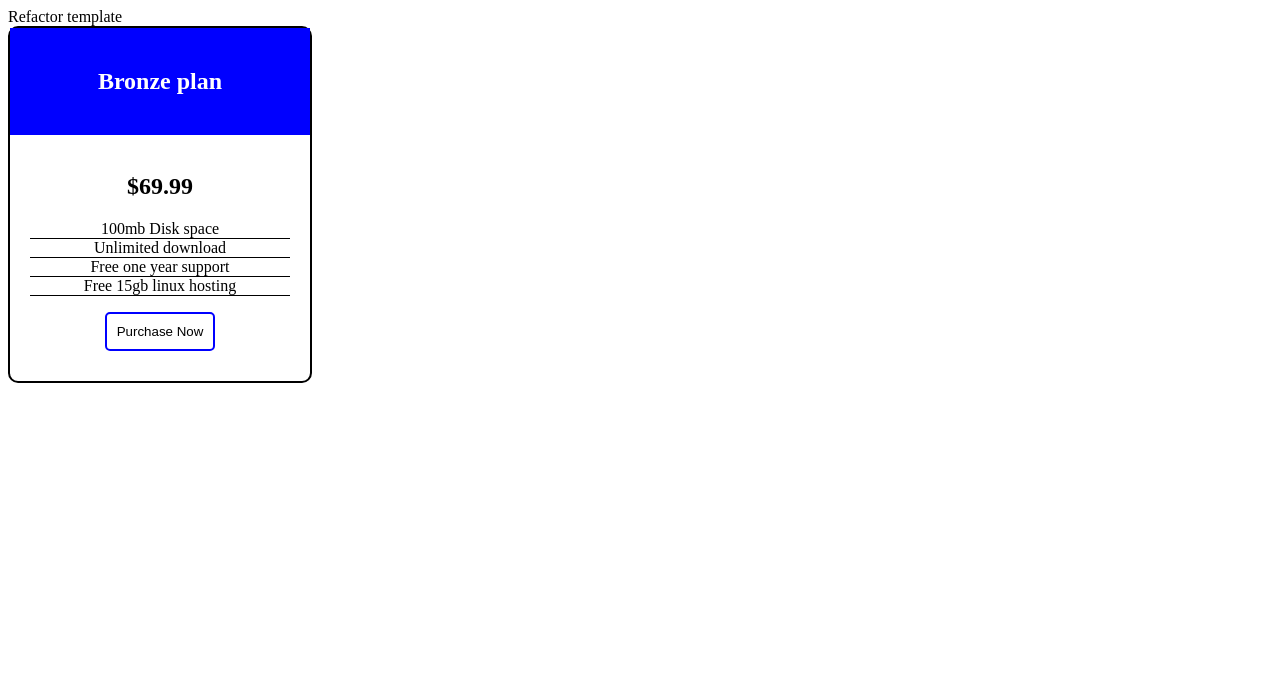
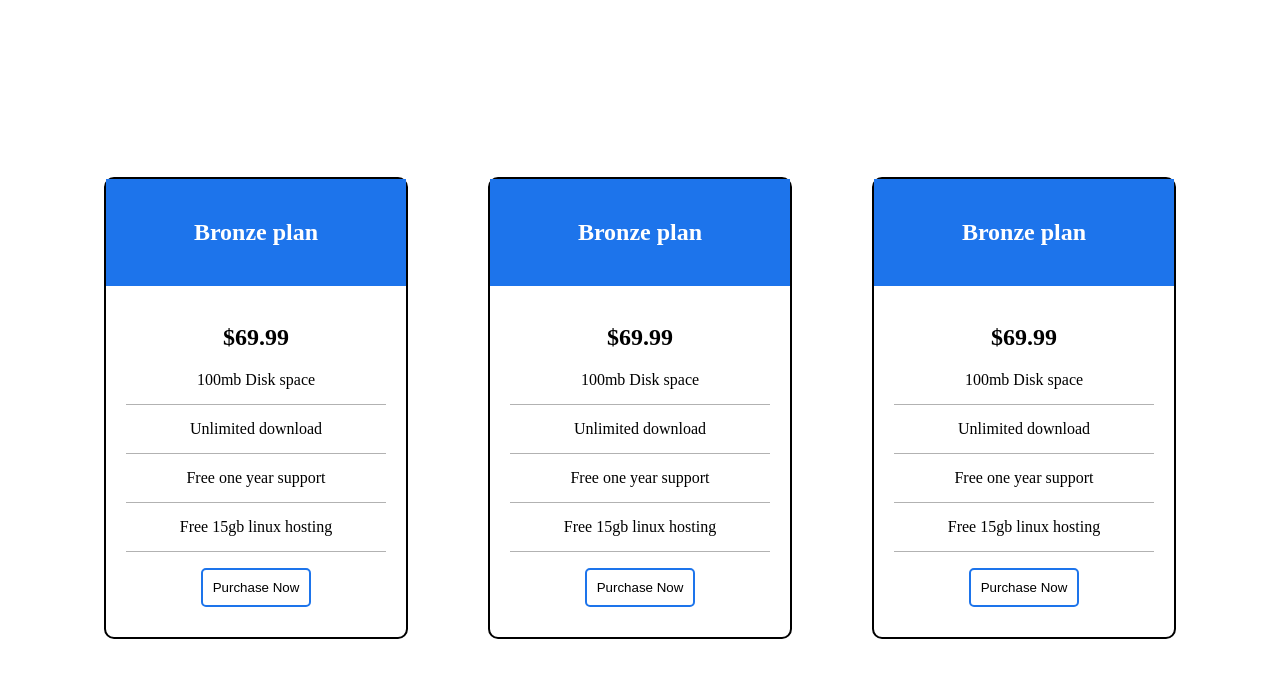
Before and after one commit to obododavid/appruve-coding-challenge, a React (Create React App) app: page / in a window 1280 px wide. Shown: the top 678 px of the page. Built offline with nearby package versions, Linux system fonts and the light colour scheme.

Commit message:
render 3 pricing plans on page

```diff
--- a/src/App.tsx
+++ b/src/App.tsx
@@ -1,12 +1,14 @@
 import React from "react";
+import { AppContainer } from "./Appstyles";
 import PricingPlan from "./components/pricingPlan/pricingPlan";
 
 const App = () => {
   return (
-    <div>
-      Refactor template
+    <AppContainer>
       <PricingPlan />
-    </div>
+      <PricingPlan />
+      <PricingPlan />
+    </AppContainer>
   );
 };
 
--- /dev/null
+++ b/src/Appstyles.ts
@@ -0,0 +1,8 @@
+import styled from "styled-components";
+
+export const AppContainer = styled.div`
+  display: flex;
+  justify-content: center;
+  align-items: center;
+  height: 100vh;
+`;
--- a/src/components/pricingPlan/style.ts
+++ b/src/components/pricingPlan/style.ts
@@ -6,10 +6,16 @@ export const PricingPlanContainer = styled.div`
   text-align: center;
   max-width: 300px;
   padding-bottom: 30px;
+  flex: 1;
+  margin-right: 80px;
+
+  &:last-child {
+    margin-right: 0;
+  }
 
   .header {
     padding: 20px 0;
-    background-color: blue;
+    background-color: #1d74eb;
 
     h1 {
       color: #fff;
@@ -24,7 +30,9 @@ export const PricingPlanContainer = styled.div`
     padding: 0 20px;
 
     li {
-      border-bottom: 1px solid black;
+      border-bottom: 1px solid rgba(0, 0, 0, 0.3);
+      padding-bottom: 15px;
+      margin-bottom: 15px;
     }
   }
 
@@ -32,13 +40,13 @@ export const PricingPlanContainer = styled.div`
     color: #000;
     background-color: #fff;
     border: 2px solid;
-    border-color: blue;
+    border-color: #1d74eb;
     border-radius: 5px;
     padding: 10px;
     cursor: pointer;
 
     &:hover {
-      background-color: blue;
+      background-color: #1d74eb;
       color: #fff;
     }
   }
```
